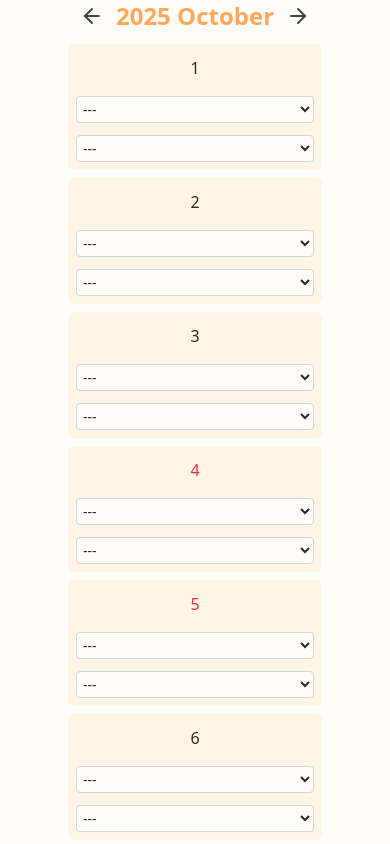
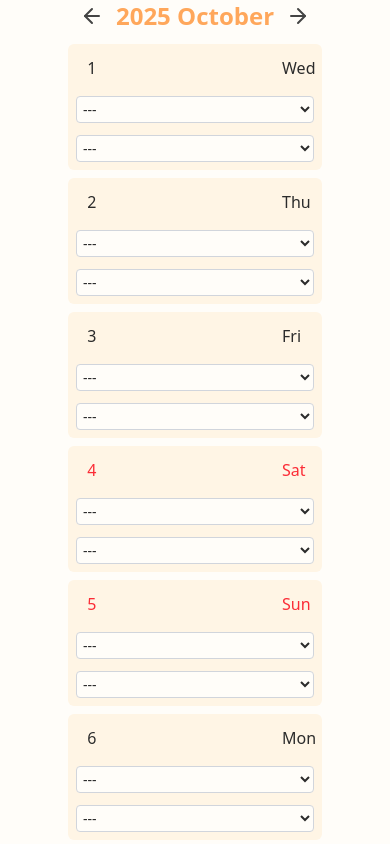
Before and after one commit to th0225/bento-order-f, a SvelteKit app: page /order in a window 390 px wide. Shown: the top 844 px of the page. Built offline with nearby package versions, Linux system fonts and the light colour scheme.

Commit message:
手機模式中日曆加入星期

```diff
--- a/src/lib/components/DateCell.svelte
+++ b/src/lib/components/DateCell.svelte
@@ -10,6 +10,7 @@
   class="block flex w-full flex-col items-center gap-1 rounded-md bg-calico-secondary
          p-2 md:table-cell md:w-auto dark:bg-dark-secondary"
 >
+  <div class="flex w-full justify-between flex-row items-center">
     <div
       class="h-8 w-8 rounded-full text-center leading-8 text-calico-text dark:text-dark-text
         {isToday
@@ -20,7 +21,12 @@
     >
       {date}
     </div>
-
+    <div class="h-8 w-8 leading-8 sm:hidden
+      {day === 'Sat' || day === 'Sun' ? 'text-red-500 dark:text-red-400'
+      : 'dark:text-dark-text text-calico-text'}">
+      {day}
+    </div>
+  </div>
   <MealSelector />
   <MealSelector />
 </div>
--- a/src/routes/+page.svelte
+++ b/src/routes/+page.svelte
@@ -59,7 +59,7 @@
       goto('/order');
     } else {
       // 導向訂餐頁面
-      goto('/statistics');
+      goto('/user');
     }
   }
 
--- a/src/routes/user/+page.svelte
+++ b/src/routes/user/+page.svelte
@@ -72,44 +72,7 @@
   onMount(loadUsers);
 </script>
 
-<div class="space-y-6 md:ml-40">
-  <!-- Card: 新增使用者 -->
-  <!-- <div class="w-full max-w-md rounded-xl bg-calico-secondary p-8 shadow-lg
-            dark:bg-dark-secondary">
-    <h3 class="mb-3 text-lg font-semibold">新增使用者</h3>
-
-    <div class="space-y-3">
-      <div>
-        <label class="block text-sm font-medium">Account</label>
-        <input class="w-full rounded border px-3 py-2" bind:value={account} />
-      </div>
-
-      <div>
-        <label class="block text-sm font-medium">Name</label>
-        <input class="w-full rounded border px-3 py-2" bind:value={name} />
-      </div>
-
-      <div>
-        <label class="block text-sm font-medium">Password</label>
-        <input type="password" class="w-full rounded border px-3 py-2" bind:value={password} />
-      </div>
-
-      {#if errorMsg}
-        <p class="text-sm text-red-500">{errorMsg}</p>
-      {/if}
-
-      <button
-        on:click={addUser}
-        class="dark:bg-orange-orange mt-4 w-full rounded-lg bg-calico-orange py-2
-                font-medium text-calico-text transition-colors hover:bg-calico-hover
-                dark:text-dark-text dark:hover:bg-dark-hover"
-        disabled={loading}
-      >
-        {loading ? '新增中...' : '新增使用者'}
-      </button>
-    </div>
-  </div> -->
-
+<div class="space-y-6">
   <!-- Table: 使用者列表 -->
   <div>
     <table class="min-w-full overflow-hidden rounded-lg shadow-lg">
```
Lines whose indentation alone changed are shown as unchanged.
